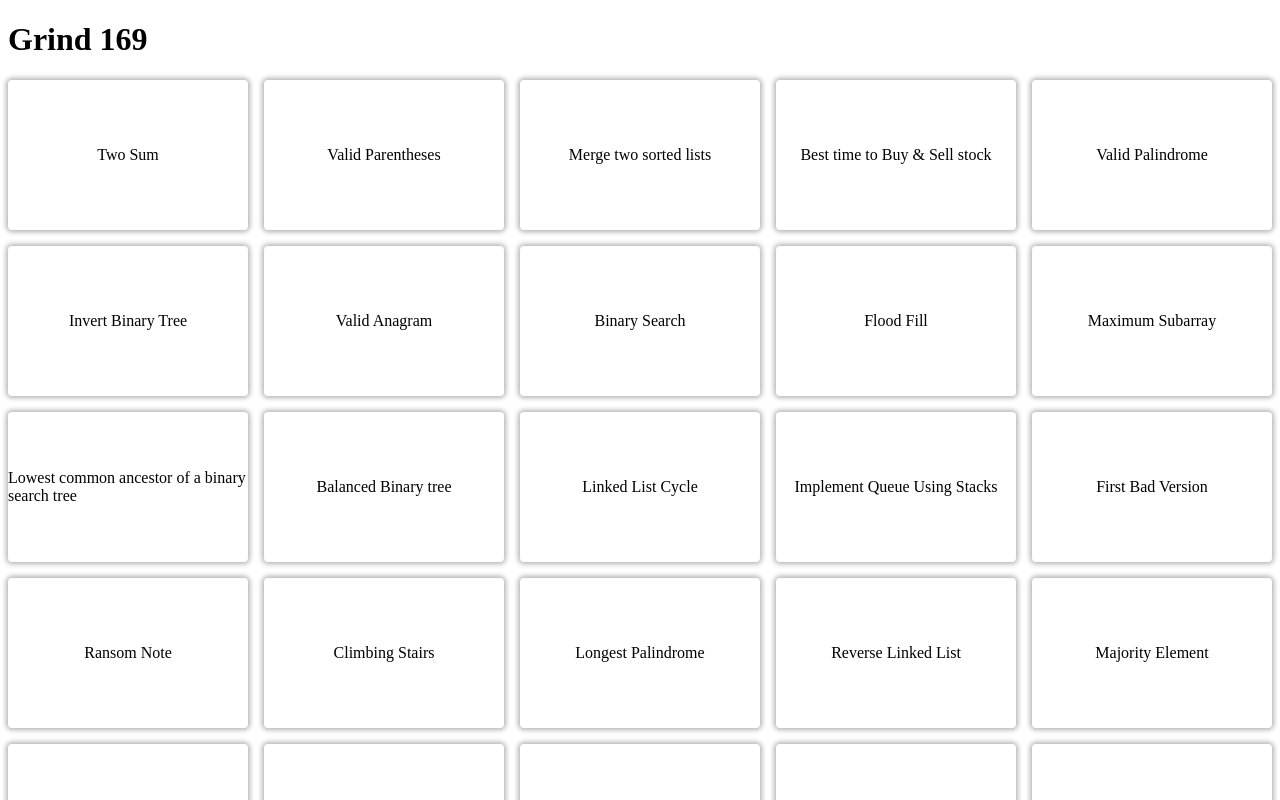
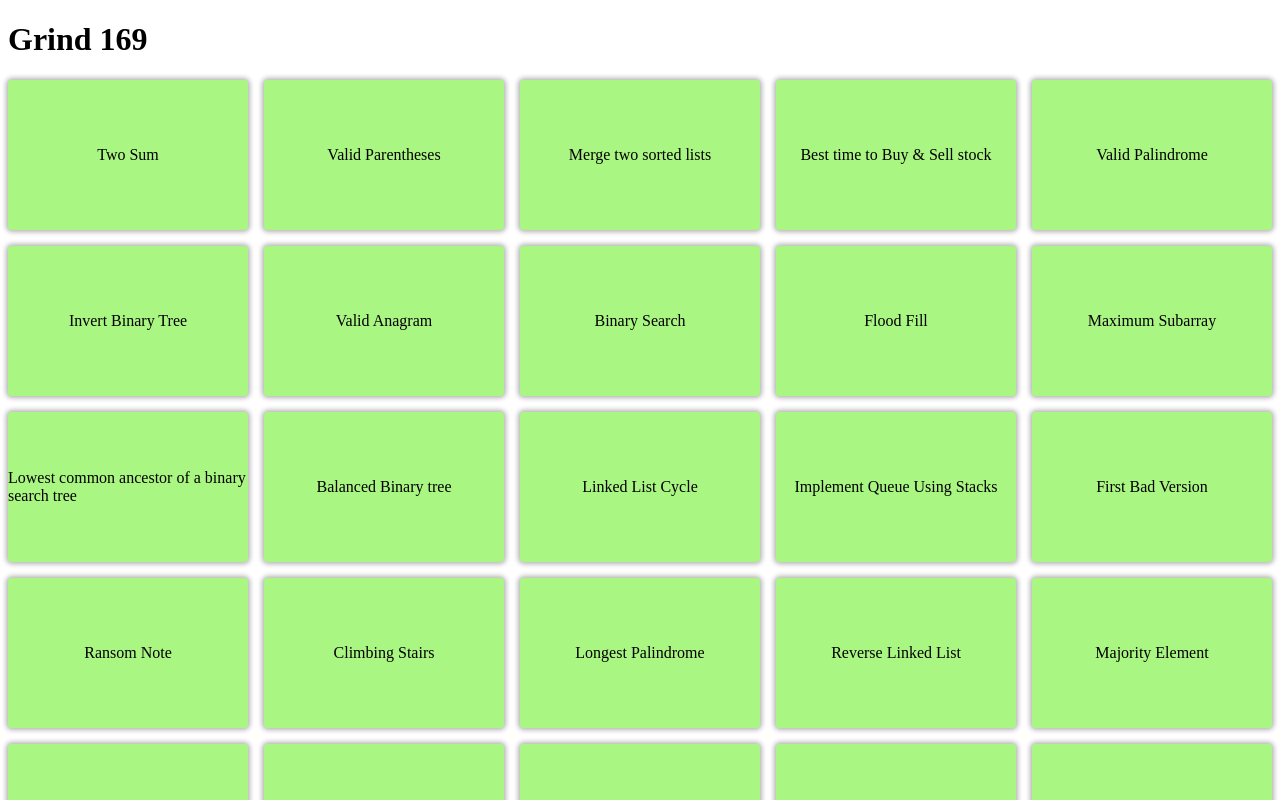
Before and after one commit to vivekchand/grind169, a React (Create React App) app: page / in a window 1280 px wide. Shown: the top 800 px of the page. Built offline with nearby package versions, Linux system fonts and the light colour scheme.

Commit message:
color category added

```diff
--- a/src/components/CardsList.js
+++ b/src/components/CardsList.js
@@ -5,9 +5,12 @@ import Modal from '../components/Modal/Modal';
 
 const CardsList = () => {
 
+
+
   const [modalIsOpen, setModalIsOpen] = useState(false);
   const [flip, setFlip] = useState(false);
   const [ selectedCard, setSelectedCard ] = useState({});
+
 
   function openModal(card) {
     console.log("open clicked", card)
@@ -25,7 +28,8 @@ const CardsList = () => {
       <div className='card-grid'>
         {data.map((card,index) => {
           return (
-            <div key={index} className="card" onClick={()=> { openModal(card)}}>
+            <div key={index} className="card" style={    {backgroundColor: card.Type === "Easy" ? "#aaf683" : ( card.Type === "Medium"  ? "#ffd97d":"#ee6055" )
+        }} onClick={()=> { openModal(card)}}>
               <span>
                 {card.Problem}
               </span>
```
